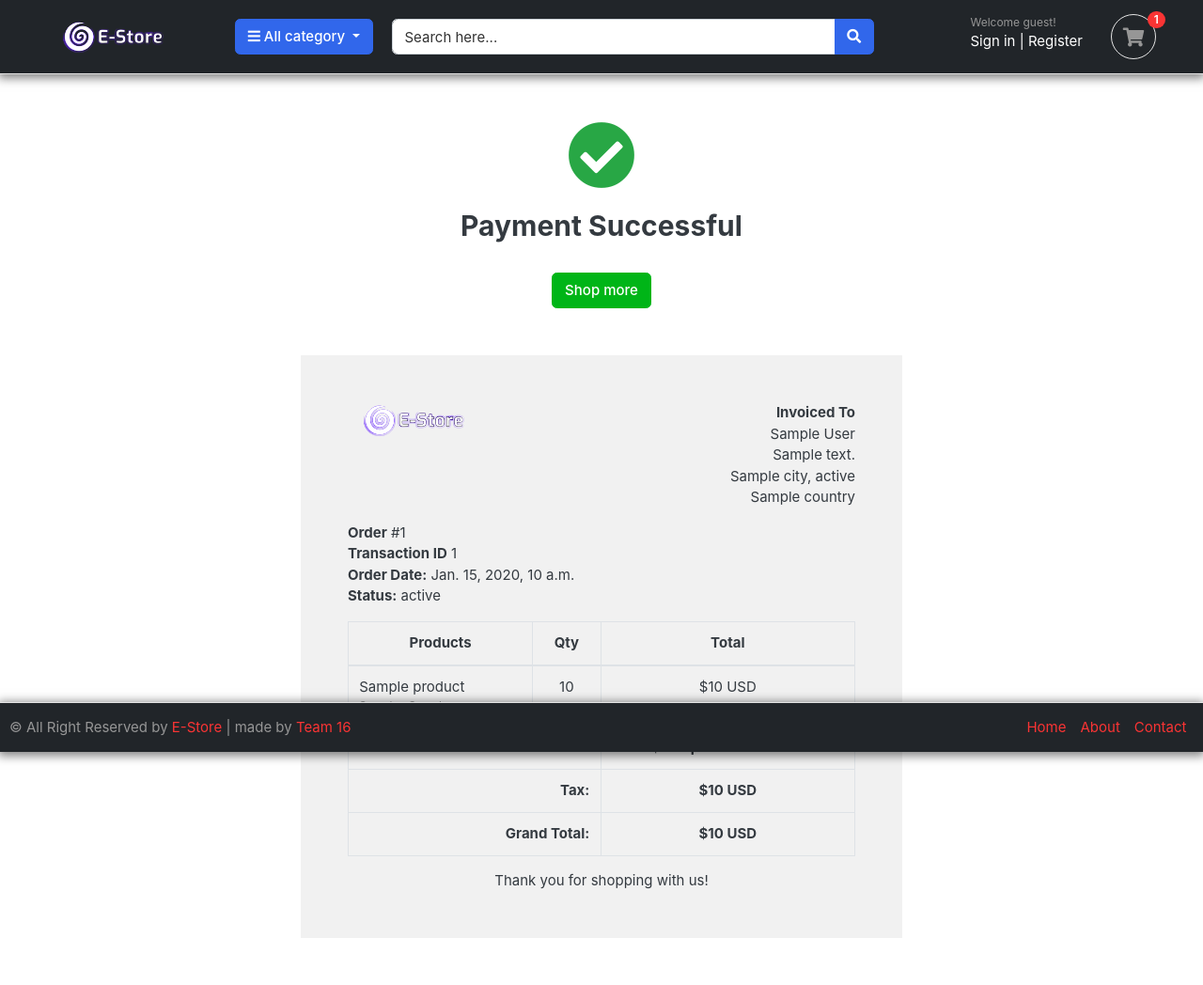
After one commit to Ameeruddin0601/Django-Ecom-Project, a Django app: template templates/orders/order_complete.html in a window 1280 px wide. The commit adds this page. Shown: the whole page at 94% size. Run offline with Django 3.2, Linux system fonts and the light colour scheme; the template is opened without the code that fills it: most values are stand-ins (such as "Sample title", 1, 10 or a date in 2020); some libraries are stand-ins or nearby versions; some web fonts are replaced.

Commit message:
Payment Gateway Integrated

```diff
--- a/orders/models.py
+++ b/orders/models.py
@@ -51,7 +51,8 @@ class Order(models.Model):
         return f'{self.address_line_1} {self.address_line_2}'
 
     def __str__(self):
-        return self.first_name
+        return self.order_number
+
 class OrderProduct(models.Model):
     order = models.ForeignKey(Order, on_delete=models.CASCADE)
     payment = models.ForeignKey(Payment, on_delete=models.SET_NULL, blank=True, null=True)
--- a/orders/urls.py
+++ b/orders/urls.py
@@ -4,5 +4,5 @@ from . import views
 urlpatterns = [
     path('place_order/', views.place_order, name='place_order'),
     path('payments/', views.payments, name='payments'),
-   # path('order_complete/', views.order_complete, name='order_complete'),
+   path('order_complete/', views.order_complete, name='order_complete'),
 ]
--- a/templates/includes/footer.html
+++ b/templates/includes/footer.html
@@ -1,6 +1,6 @@
 {% load static %}
 <!-- ========================= FOOTER ========================= -->
-	<footer class="d-flex flex-wrap justify-content-between align-items-center py-2 border-top bg-dark" style="box-shadow: 0 2px 10px 2px rgba(0,0,0,.5);">
+	<footer class="d-flex fixed-bottom flex-wrap justify-content-between align-items-center py-2 border-top bg-dark" style="box-shadow: 0 2px 10px 2px rgba(0,0,0,.5);">
 		<div class="col-md-4 d-flex align-items-center">
 			<span class="text-muted">&copy; All Right Reserved by <a href="/"
 					class="text-danger text-decoration-none ">E-Store</a> | made by <a href="/" class="text-decoration-none text-danger">Team 16</a></span>
--- /dev/null
+++ b/templates/orders/order_complete.html
@@ -0,0 +1,117 @@
+{% extends 'base.html' %}
+{% load static %}
+
+{% block content %}
+
+
+<div class="container" style="margin-top: 50px;">
+    <center><i class="fas fa-check-circle" style="font-size: 72px;margin-bottom: 20px;color: #28A745;"></i></center>
+    <h2 class="text-center">Payment Successful</h2>
+	<br>
+	<div class="text-center">
+		<a href="{% url 'store' %}" class="btn btn-success">Shop more</a>
+	</div>
+</div>
+
+<div class="container" style="margin: 0 auto;width: 50%;padding: 50px;background: #f1f1f1;margin-top: 50px;margin-bottom: 50px;">
+    <div class="row invoice row-printable">
+        <div class="col-md-12">
+            <!-- col-lg-12 start here -->
+            <div class="panel panel-default plain" id="dash_0">
+                <!-- Start .panel -->
+                <div class="panel-body p30">
+                    <div class="row">
+                        <!-- Start .row -->
+                        <div class="col-lg-6">
+                            <!-- col-lg-6 start here -->
+                            <div class="invoice-logo"><img src="{% static '/images/logo.png' %}" alt="Invoice logo" style="max-height: 40px;"></div>
+                        </div>
+                        <!-- col-lg-6 end here -->
+                        <div class="col-lg-6">
+                            <!-- col-lg-6 start here -->
+                            <div class="invoice-from">
+                                <ul class="list-unstyled text-right">
+                                    <li><strong>Invoiced To</strong></li>
+                                    <li>{{order.full_name}}</li>
+                                    <li>{{order.full_address}}</li>
+                                    <li>{{order.city}}, {{order.state}}</li>
+                                    <li>{{order.country}}</li>
+                                </ul>
+                            </div>
+                        </div>
+                        <!-- col-lg-6 end here -->
+                        <div class="col-lg-12">
+                            <!-- col-lg-12 start here -->
+                            <div class="invoice-details mt25">
+                                <div class="well">
+                                    <ul class="list-unstyled mb0">
+                                        <li><strong>Order</strong> #{{order_number}}</li>
+                                        <li><strong>Transaction ID</strong> {{transID}}</li>
+                                        <li><strong>Order Date:</strong> {{order.created_at}}</li>
+                                        <li><strong>Status:</strong> {{payment.status}}</li>
+                                    </ul>
+                                </div>
+                            </div>
+
+                            <div class="invoice-items">
+                                <div class="table-responsive" style="overflow: hidden; outline: none;" tabindex="0">
+                                    <table class="table table-bordered">
+                                        <thead>
+                                            <tr>
+                                                <th class="per70 text-center">Products</th>
+                                                <th class="per5 text-center">Qty</th>
+                                                <th class="per25 text-center">Total</th>
+                                            </tr>
+                                        </thead>
+                                        <tbody>
+                                          {% for item in ordered_products %}
+                                            <tr>
+                                                <td>{{item.product.product_name}}
+                                                  <p class="text-muted small">
+                                          					{% if item.variations.all %}
+                                          						{% for i in item.variations.all %}
+                                          							{{ i.variation_category | capfirst }} : {{ i.variation_value | capfirst }} <br>
+                                          						{% endfor %}
+                                          					{% endif %}
+                                          				</p>
+                                                </td>
+                                                <td class="text-center">{{item.quantity}}</td>
+                                                <td class="text-center">${{item.product_price}} USD</td>
+                                            </tr>
+                                          {% endfor %}
+                                        </tbody>
+                                        <tfoot>
+                                            <tr>
+                                                <th colspan="2" class="text-right">Sub Total:</th>
+                                                <th class="text-center">${{subtotal}} USD</th>
+                                            </tr>
+                                            <tr>
+                                                <th colspan="2" class="text-right">Tax:</th>
+                                                <th class="text-center">${{order.tax}} USD</th>
+                                            </tr>
+
+                                            <tr>
+                                                <th colspan="2" class="text-right">Grand Total:</th>
+                                                <th class="text-center">${{order.order_total}} USD</th>
+                                            </tr>
+                                        </tfoot>
+                                    </table>
+                                </div>
+                            </div>
+                            <div class="invoice-footer mt25">
+                                <p class="text-center">Thank you for shopping with us!</p>
+                            </div>
+                        </div>
+                        <!-- col-lg-12 end here -->
+                    </div>
+                    <!-- End .row -->
+                </div>
+            </div>
+            <!-- End .panel -->
+        </div>
+        <!-- col-lg-12 end here -->
+    </div>
+    </div>
+
+
+{% endblock %}
```
Also changed, not shown: orders/admin.py (+16 -3 lines), orders/views.py (+140 -67 lines), templates/orders/order_recieved_email.html (added, +9 -0 lines), templates/orders/payments.html (+38 -2 lines), db.sqlite3.
